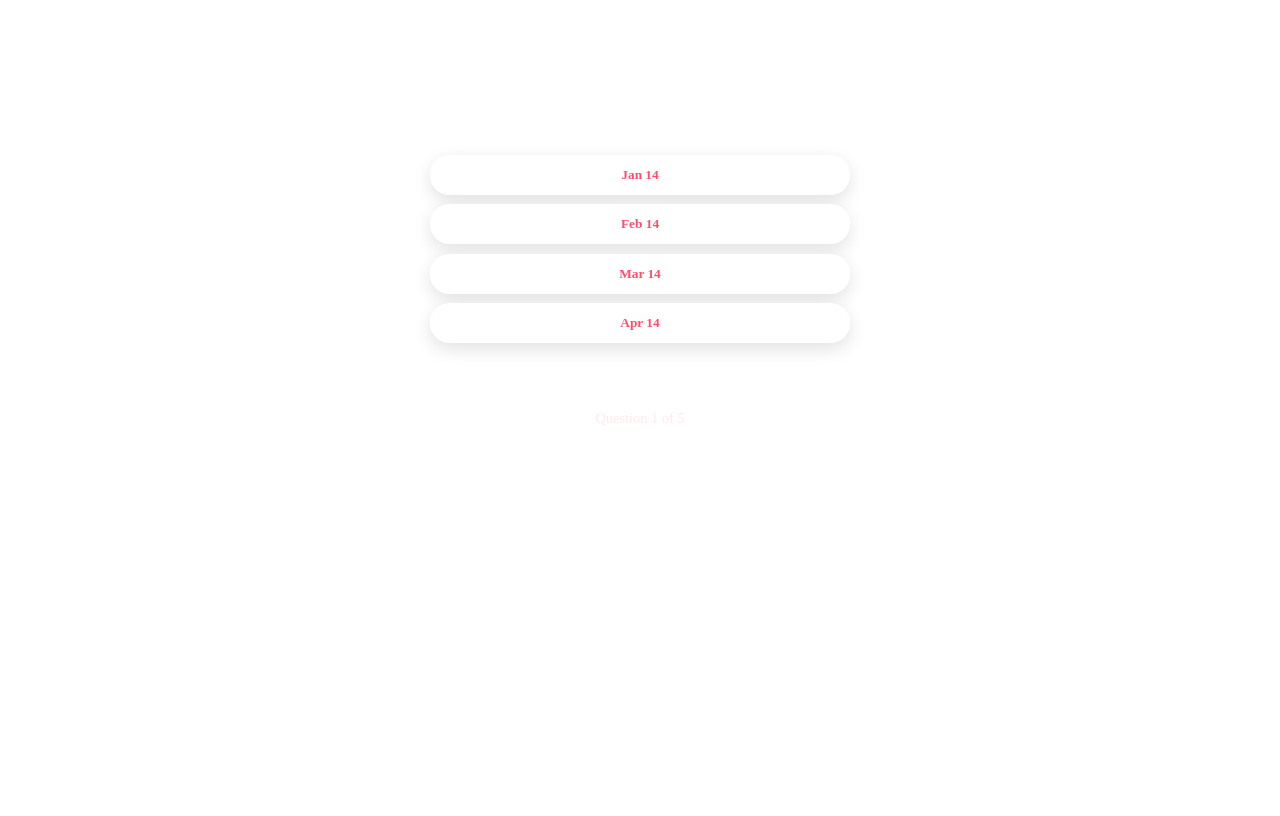
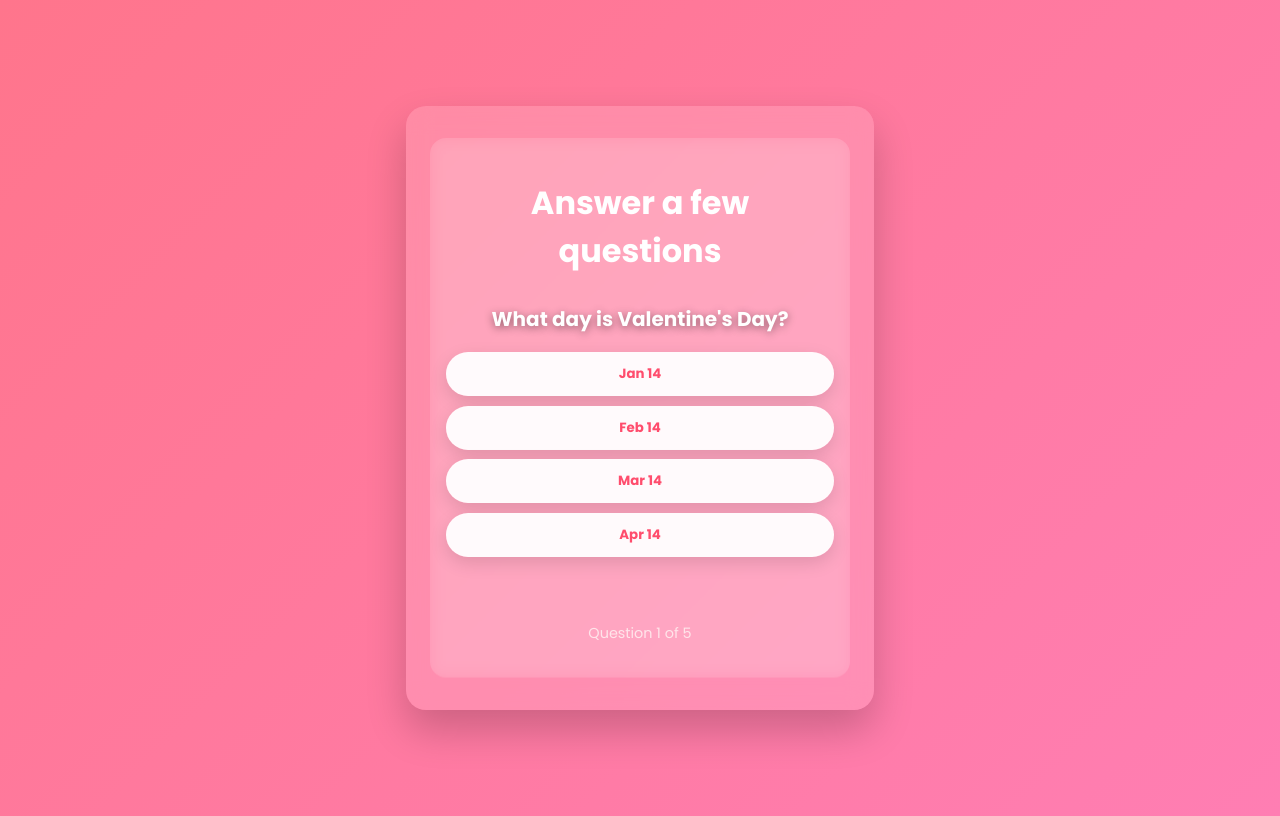
Before and after one commit to Darshu4767/bemyvalentine1, a plain HTML site: page index.html in a window 1280 px wide. Drawn offline with Linux system fonts and the light colour scheme.

Commit message:
making qn visible

```diff
--- a/style.css
+++ b/style.css
@@ -1,34 +1,60 @@
-/* --- Quiz: match final page styling --- */
+/* Make page background identical to final Valentine page */
+body {
+  background: linear-gradient(135deg, #ff758c, #ff7eb3);
+  /* keep existing layout rules */
+  min-height: 100vh;
+  display: flex;
+  justify-content: center;
+  align-items: center;
+  overflow: hidden;
+  font-family: 'Poppins', sans-serif;
+}
 
-/* make the quiz "card" visually identical to the final .container */
+/* Ensure the main container style is consistent for both quiz and valentine */
+.container {
+  background: rgba(255, 255, 255, 0.15);
+  backdrop-filter: blur(12px);
+  border-radius: 20px;
+  padding: 2rem 1.5rem;
+  width: 90%;
+  max-width: 420px;
+  text-align: center;
+  color: #fff;
+  box-shadow: 0 20px 40px rgba(0,0,0,0.2);
+  z-index: 2; /* above floating hearts */
+}
+
+/* Quiz card should visually match .container (keeps the same look) */
 #quizContainer {
   width: 100%;
   box-sizing: border-box;
   min-height: 260px;
   padding: 1.2rem 1rem;
-  border-radius: 20px;
-  background: rgba(255, 255, 255, 0.15); /* same translucent card */
-  backdrop-filter: blur(12px);
+  border-radius: 16px;
+  background: rgba(255, 255, 255, 0.08); /* slightly subtler so it reads well on gradient */
+  backdrop-filter: blur(8px);
   display: flex;
   flex-direction: column;
   align-items: center;
   justify-content: center;
   gap: 0.5rem;
-  color: #fff; /* ensure question text is white like final page */
+  color: #fff;
+  z-index: 3; /* ensure above other decorations */
 }
 
-/* Question text uses same weight/size and is centered */
+/* Question visibility and styling */
 .questionText {
-  font-size: 1.2rem;
+  font-size: 1.25rem;
   font-weight: 700;
   text-align: center;
   margin: 0;
-  color: #fff;
+  color: #fff; /* make question text white and visible */
+  text-shadow: 0 2px 8px rgba(0,0,0,0.45); /* improve contrast on gradient */
   max-width: 36rem;
   padding: 0 0.75rem;
 }
 
-/* Stack answers vertically, full-width inside the card */
+/* Answers stacked, full-width within the card */
 .options {
   display: flex;
   flex-direction: column;
@@ -39,16 +65,16 @@
   padding: 0 0.6rem;
 }
 
-/* Option buttons styled to match final page look but remain readable */
+/* Option buttons: white-ish background with pink text to match final theme */
 .option-btn {
   display: block;
   width: 100%;
   max-width: 420px;
   padding: 0.75rem 1.2rem;
-  border-radius: 999px; /* pill */
+  border-radius: 999px;
   border: none;
-  background: rgba(255,255,255,0.95); /* white card buttons so text is visible */
-  color: #ff4d6d; /* match final accent color for text */
+  background: rgba(255,255,255,0.95); /* readable button surface */
+  color: #ff4d6d; /* accent color from final design */
   cursor: pointer;
   transition: transform 0.12s ease, background 0.12s ease, box-shadow 0.12s ease;
   text-align: center;
@@ -57,7 +83,7 @@
   font-family: inherit;
 }
 
-/* Hover/focus for accessibility and visual polish */
+/* hover/focus for buttons */
 .option-btn:hover,
 .option-btn:focus {
   transform: translateY(-3px);
@@ -66,7 +92,7 @@
   box-shadow: 0 12px 28px rgba(0,0,0,0.14);
 }
 
-/* Correct answer uses the same pink gradient and white text as the Yes button */
+/* Correct answer matches Yes button gradient */
 .option-btn.correct {
   background: linear-gradient(90deg, #ff758c, #ff4d6d);
   color: #fff;
@@ -74,13 +100,14 @@
   box-shadow: 0 14px 36px rgba(255,77,109,0.18);
 }
 
-/* Feedback & progress: white/pale pink like final */
+/* Feedback & progress consistent with final styling */
 .feedback {
   color: #ffd1d9;
   margin-top: 0.6rem;
   min-height: 1.2rem;
   font-weight: 600;
   text-align: center;
+  text-shadow: none;
 }
 
 .progress {
@@ -91,7 +118,7 @@
   color: #ffe8ec;
 }
 
-/* Retain the shake animation for wrong answers */
+/* Keep emoji-pop and shake animations (no change) */
 @keyframes shake {
   0% { transform: translateX(0); }
   20% { transform: translateX(-6px); }
@@ -102,7 +129,6 @@
 }
 .shake { animation: shake 360ms ease; }
 
-/* Emoji popup (kept as before) */
 .emoji-pop {
   position: absolute;
   transform: translate(-50%, -50%) scale(0.2);
```
